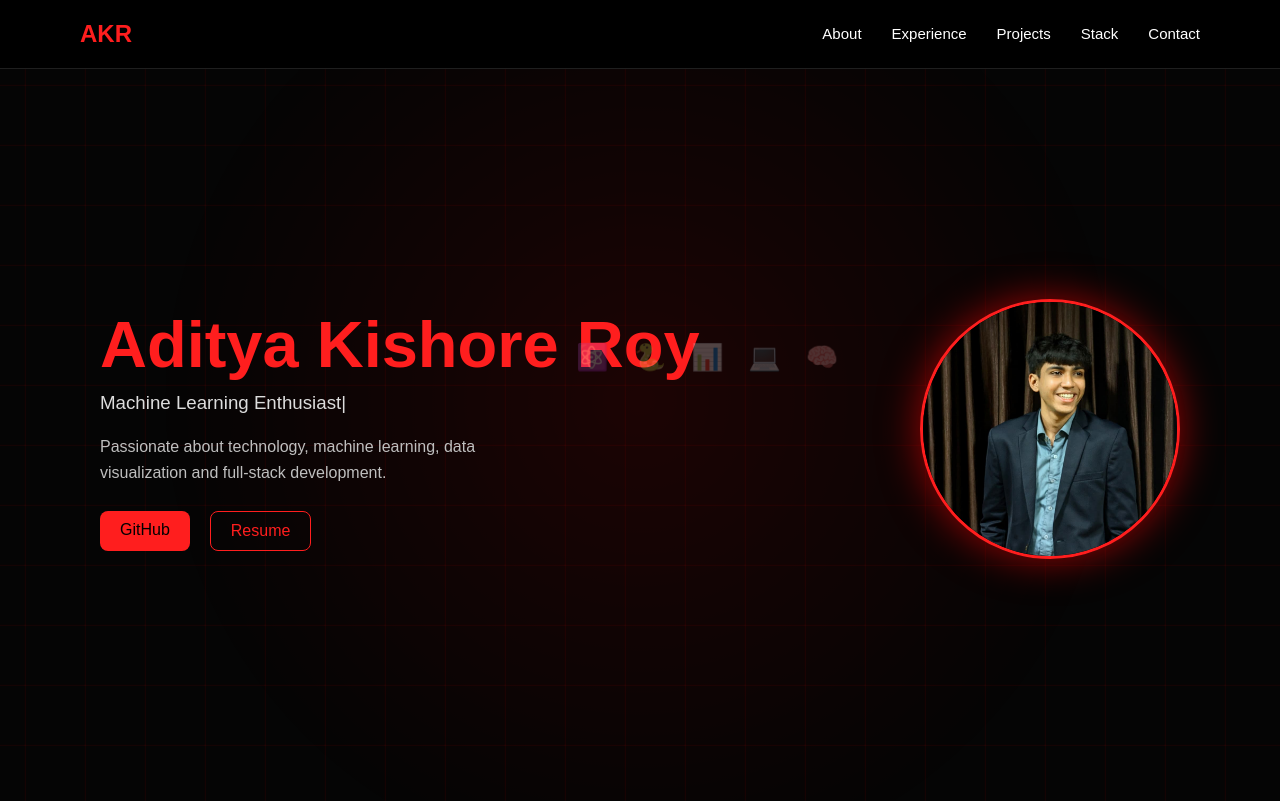
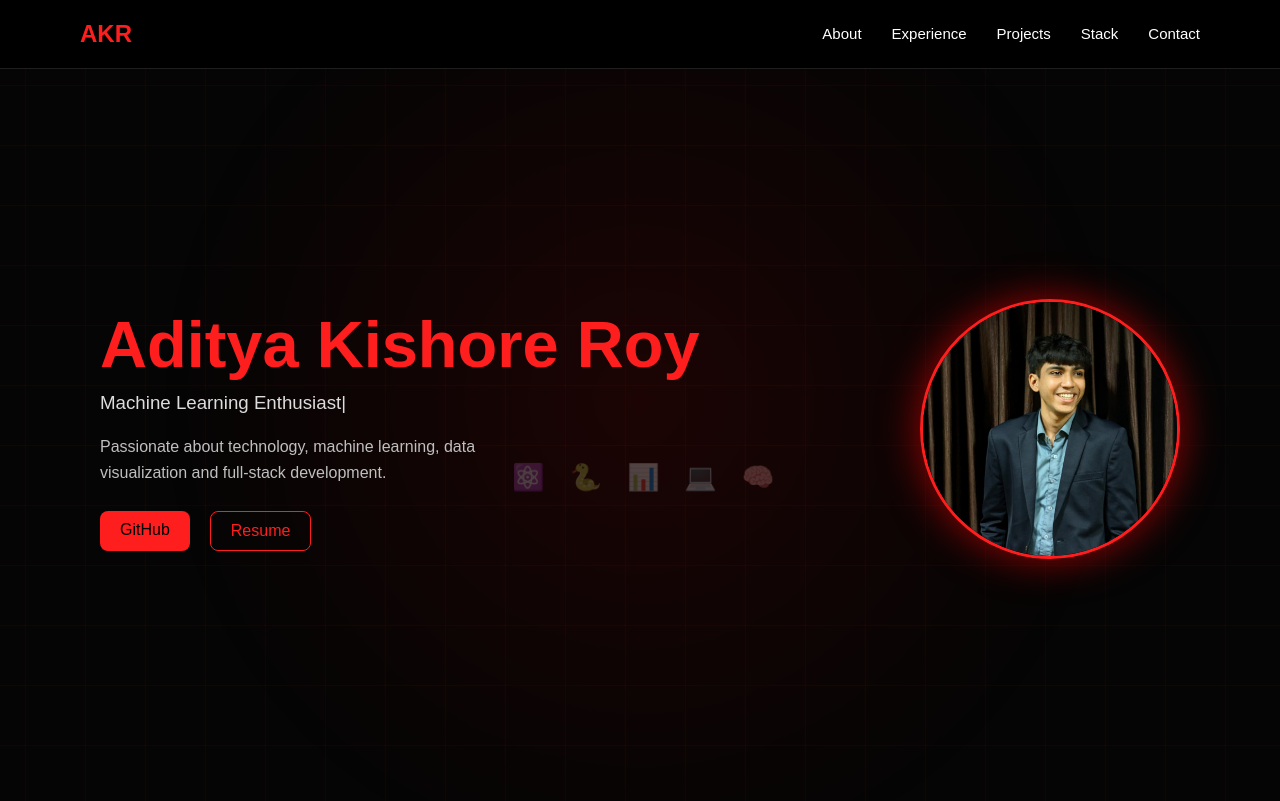
Before and after one commit to MRhacksalive/aditya-portfolio, a React (Vite) app: page / in a window 1280 px wide. Shown: the top 801 px of the page. Built offline with nearby package versions, Linux system fonts and the light colour scheme.

Commit message:
changes to hero1

```diff
--- a/src/components/Hero.jsx
+++ b/src/components/Hero.jsx
@@ -43,7 +43,7 @@ export default function Hero() {
           </a>
 
           <a
-            href="/resume.pdf"
+            href="/resume1.pdf"
             target="_blank"
             rel="noopener noreferrer"
             className="hero-btn-outline"
--- a/src/styles.css
+++ b/src/styles.css
@@ -456,8 +456,9 @@ color:black;
 .floating-tech{
 
 position:absolute;
-left:45%;
-top:45%;
+
+left:40%;
+top:60%;
 
 display:flex;
 gap:25px;
@@ -469,7 +470,6 @@ opacity:0.25;
 animation:floatTech 10s ease-in-out infinite;
 
 }
-
 @keyframes floatTech{
 
 0%{transform:translateY(0px)}
@@ -477,3 +477,7 @@ animation:floatTech 10s ease-in-out infinite;
 100%{transform:translateY(0px)}
 
 }
+.hero-role span{
+color:#ff1e1e;
+font-weight:500;
+}
```
